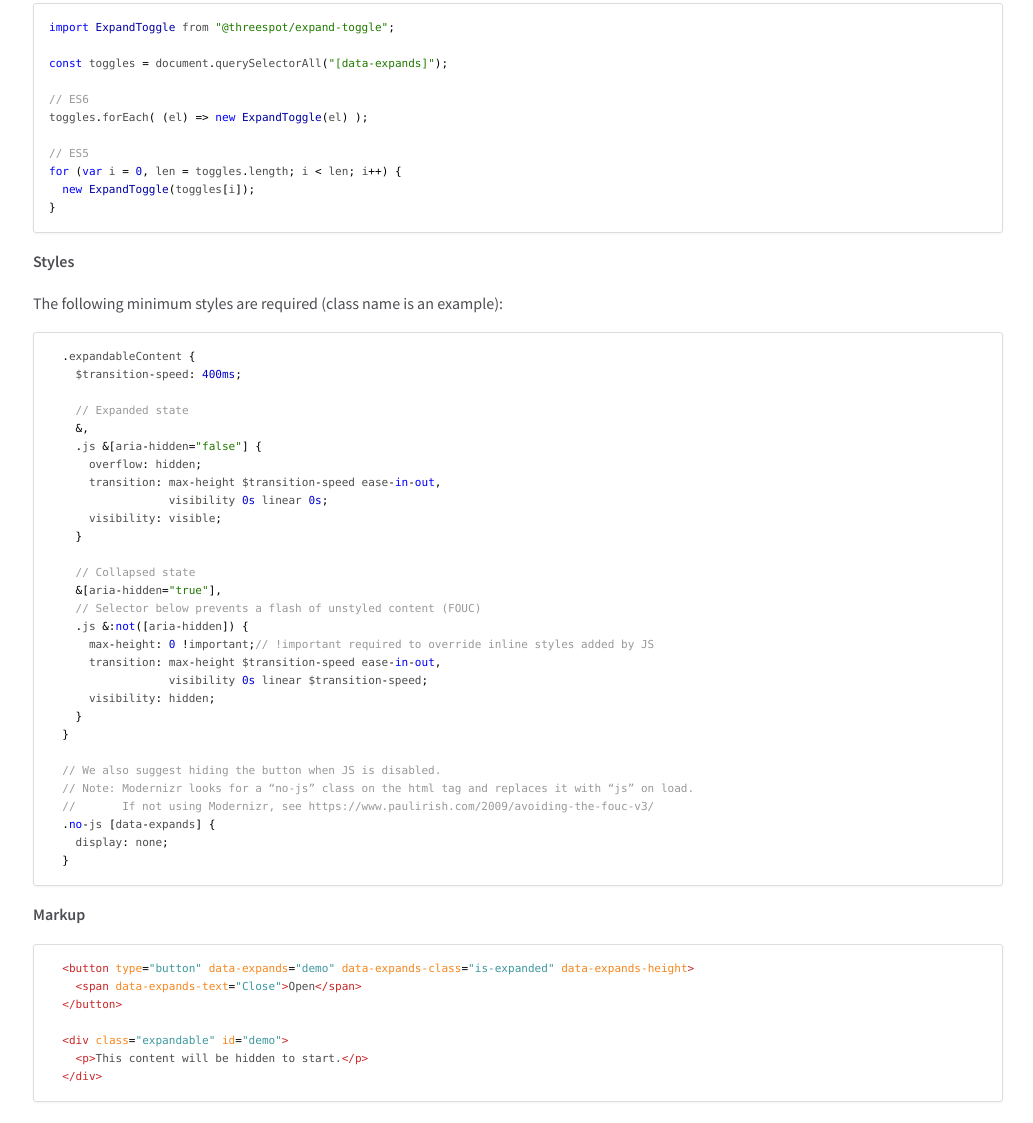
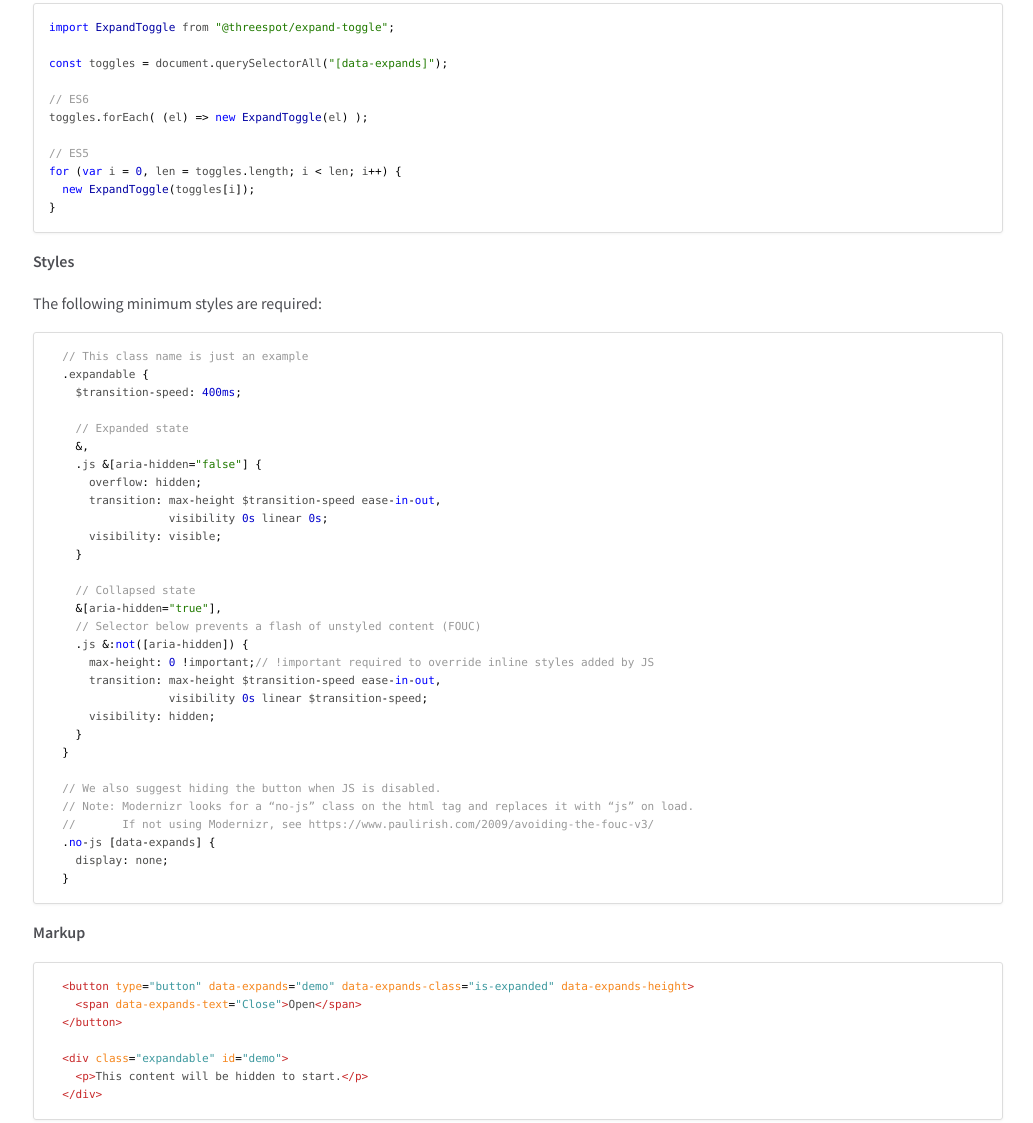
Before and after one commit to Threespot/expand-toggle, a website built with webpack: page docs/index.html in a window 1280 px wide. Shown: the part 1027-2150 px from the top of the page, without its empty margins (247-1280 px from the left). Built offline with nearby package versions, Linux system fonts and the light colour scheme.

Commit message:
version 1.0.3

```diff
--- a/docs/index.html
+++ b/docs/index.html
@@ -65,8 +65,9 @@ toggles.forEach( (el) => new ExpandToggle(el) );
 for (var i = 0, len = toggles.length; i &lt; len; i++) {
   new ExpandToggle(toggles[i]);
 }</code></pre><p><strong>Styles</strong></p>
-<p>The following minimum styles are required (class name is an example):</p>
-<pre class="prettyprint source lang-scss"><code>  .expandableContent {
+<p>The following minimum styles are required:</p>
+<pre class="prettyprint source lang-scss"><code>  // This class name is just an example
+  .expandable {
     $transition-speed: 400ms;
 
     // Expanded state
@@ -124,7 +125,7 @@ for (var i = 0, len = toggles.length; i &lt; len; i++) {
 <br class="clear">
 
 <footer>
-    Generated by <a href="https://github.com/jsdoc3/jsdoc">JSDoc 3.5.5</a> on Thu Mar 22 2018 13:02:28 GMT-0400 (EDT) using the Minami theme.
+    Generated by <a href="https://github.com/jsdoc3/jsdoc">JSDoc 3.5.5</a> on Thu Mar 22 2018 13:04:55 GMT-0400 (EDT) using the Minami theme.
 </footer>
 
 <script>prettyPrint();</script>
--- a/package.json
+++ b/package.json
@@ -1,6 +1,6 @@
 {
   "name": "@threespot/expand-toggle",
-  "version": "1.0.2",
+  "version": "1.0.3",
   "description": "Simple and accessible expandable functionality, similar to jQuery’s `slideToggle()` method.",
   "main": "index.js",
   "homepage": "https://threespot.github.io/expand-toggle/",
```
Also changed, not shown: docs/index.js.html (+1 -1 lines), docs/module.exports.html (+1 -1 lines).
